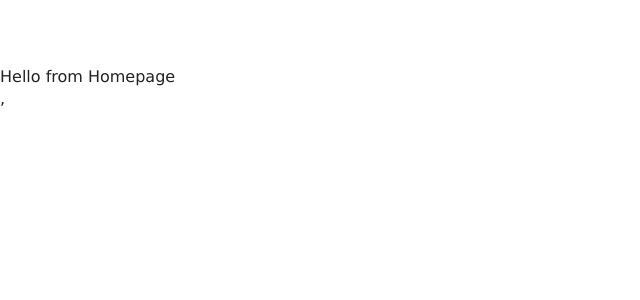
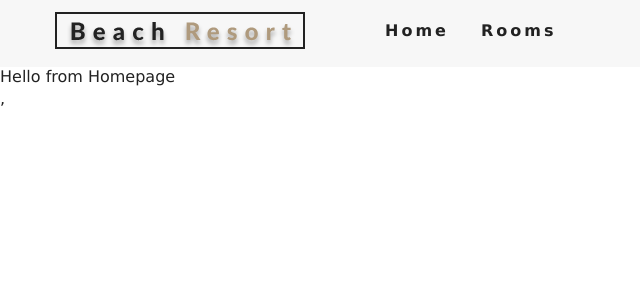
Before and after one commit to tianna1121/web-react-resort, a React (Create React App) app: page / in a window 1280 px wide. Shown: the top 300 px of the page, without its empty margins (0-640 px from the left). Built offline with nearby package versions, Linux system fonts and the light colour scheme.

Commit message:
add the navbar component

```diff
--- a/src/App.js
+++ b/src/App.js
@@ -8,9 +8,12 @@
 
 import { Route, Switch } from "react-router-dom";
 
+import Navbar from "./components/Navbar";
+
 function App() {
   return (
     <>
+      <Navbar />
       <Switch>
         <Route exact path="/" component={Home} />
         <Route exact path="/rooms" component={Rooms} />
--- /dev/null
+++ b/src/components/Navbar.js
@@ -0,0 +1,39 @@
+import React, { Component } from "react";
+import logo from "../images/logo.svg";
+import { FaAlignRight } from "react-icons/fa";
+import { Link } from "react-router-dom";
+
+export default class Navbar extends Component {
+  state = {
+    isOpen: false
+  };
+  handleToggle = () => {
+    this.setState({ isOpen: !this.state.isOpen });
+  };
+  render() {
+    return (
+      <nav className="navbar">
+        <div className="nav-center">
+          <div className="nav-header">
+            <Link to="/">
+              <img src={logo} alt="Beach Resort" />
+            </Link>
+            <button type="button" className="nav-btn">
+              <FaAlignRight className="nav-icon" onClick={this.handleToggle} />
+            </button>
+          </div>
+          <ul
+            className={this.state.isOpen ? "nav-links show-nav" : "nav-links"}
+          >
+            <li>
+              <Link to="/">Home</Link>
+            </li>
+            <li>
+              <Link to="/rooms">Rooms</Link>
+            </li>
+          </ul>
+        </div>
+      </nav>
+    );
+  }
+}
```
